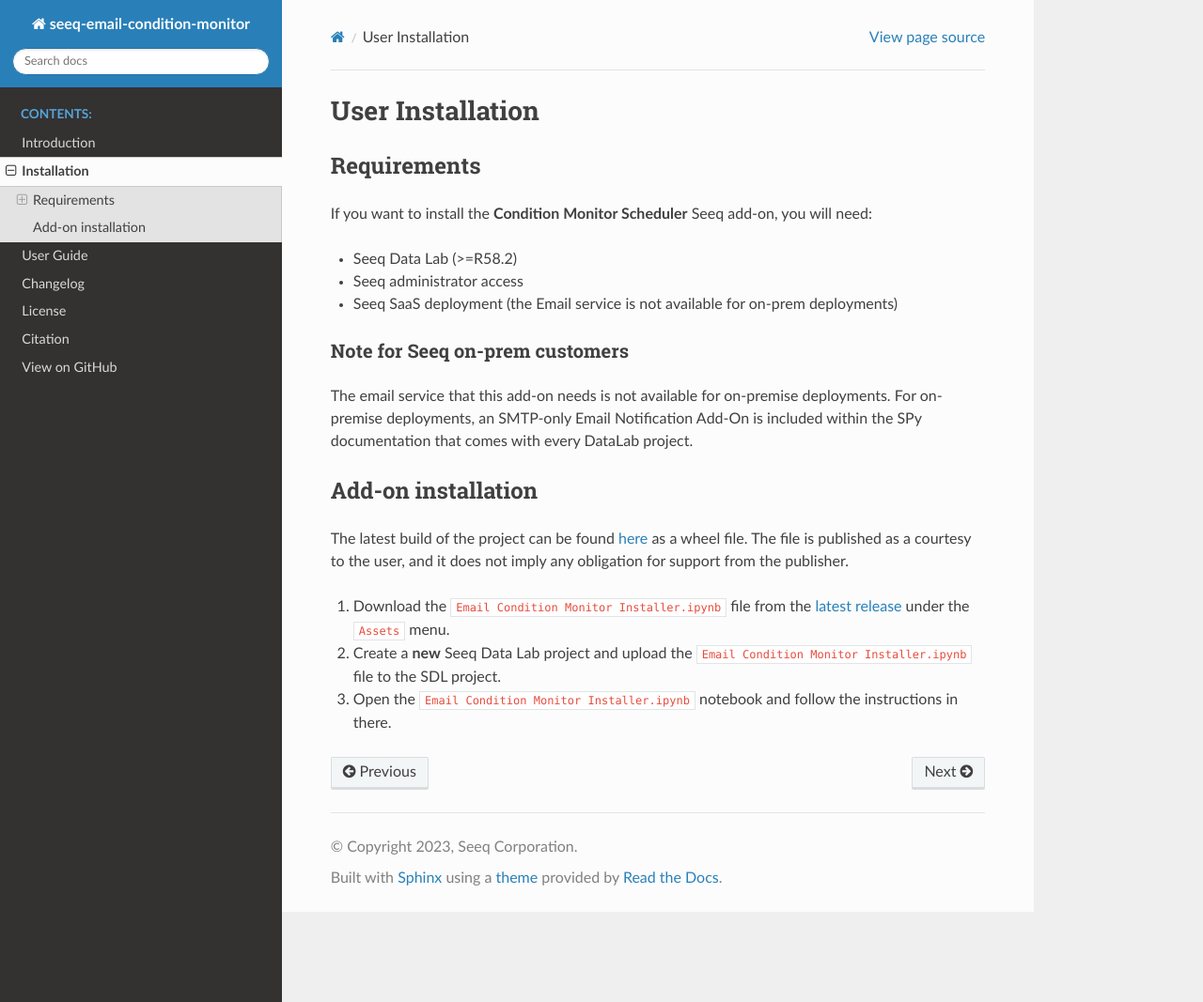
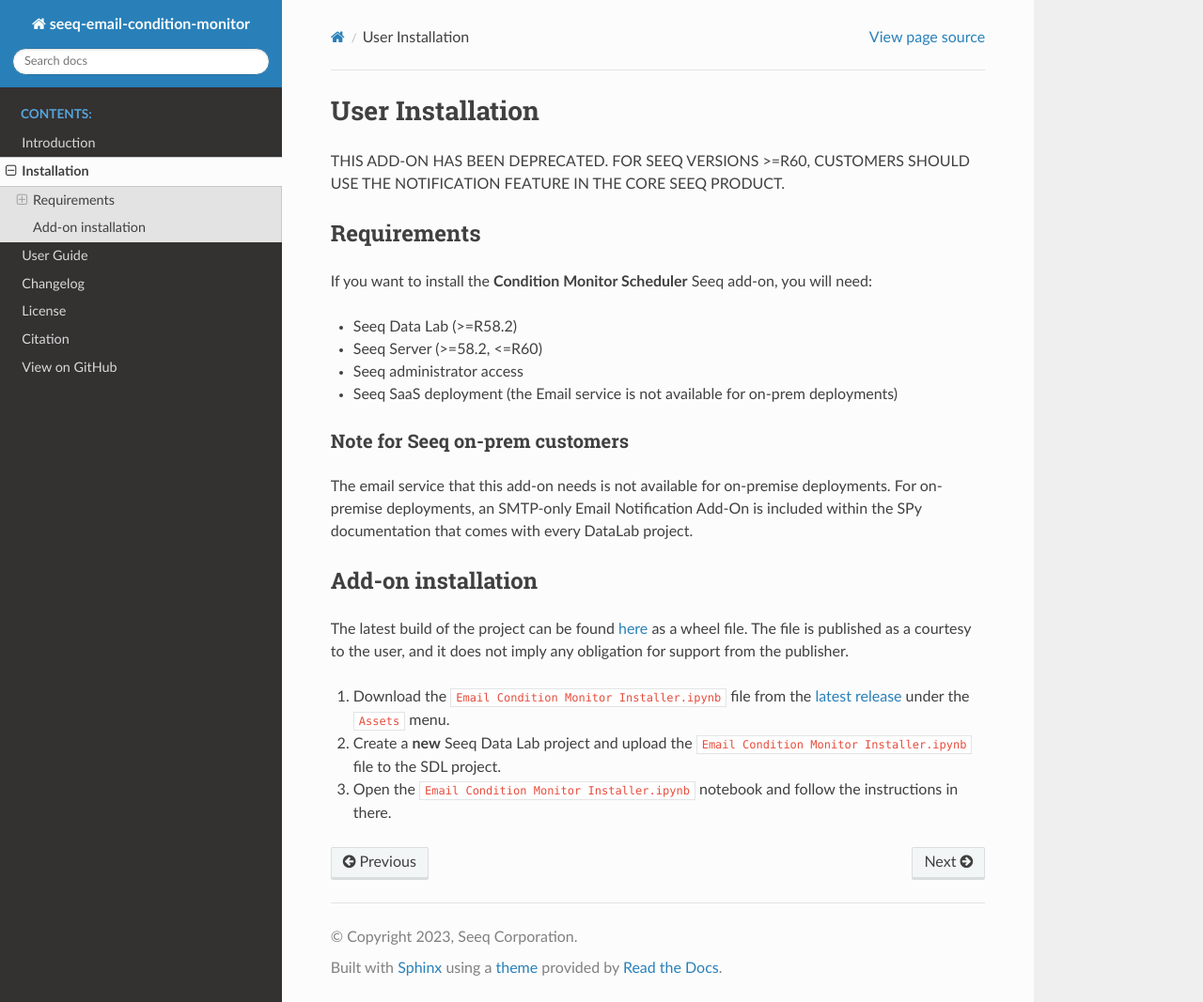
Before and after one commit to seeq12/seeq-email-addon, a Sphinx documentation site: the page built from docs_src/source/installation.md, in a window 1280 px wide and 1067 px high. Shown: the whole window at 94% size. Built offline with Sphinx 7.4.7 and the Read the Docs theme 3.1.0, drawn with Linux system fonts in a browser that asks for light colours.

Commit message:
updated docs

```diff
--- a/docs_src/source/index.rst
+++ b/docs_src/source/index.rst
@@ -7,6 +7,8 @@
 
 Welcome to Condition Monitor Scheduler documentation
 ==============================================================
+
+THIS ADD-ON HAS BEEN DEPRECATED. FOR SEEQ VERSIONS >=R60, CUSTOMERS SHOULD USE THE NOTIFICATION FEATURE IN THE CORE SEEQ PRODUCT.
 
 .. toctree::
    :maxdepth: 2
--- a/docs_src/source/installation.md
+++ b/docs_src/source/installation.md
@@ -1,9 +1,11 @@
 # User Installation
+THIS ADD-ON HAS BEEN DEPRECATED. FOR SEEQ VERSIONS >=R60, CUSTOMERS SHOULD USE THE NOTIFICATION FEATURE IN THE CORE SEEQ PRODUCT.
 
 ## Requirements
 If you want to install the **Condition Monitor Scheduler** Seeq add-on, you will need:
 
 - Seeq Data Lab (>=R58.2)
+- Seeq Server (>=58.2, <=R60)
 - Seeq administrator access
 - Seeq SaaS deployment (the Email service is not available for on-prem deployments)
 
```
Also changed, not shown: README.md (+2 -0 lines).
